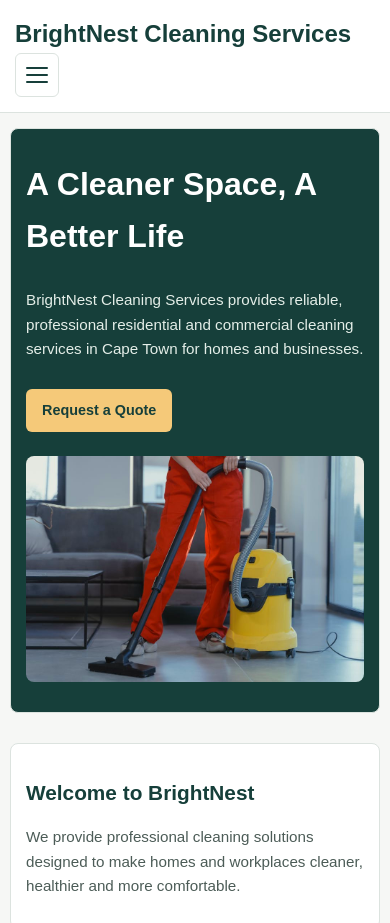
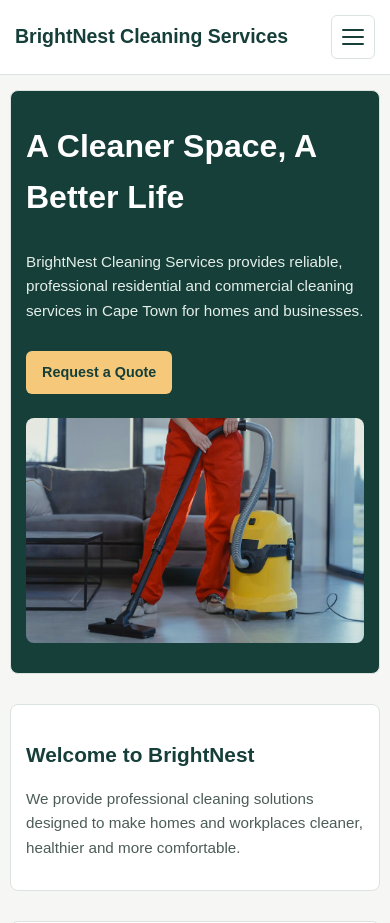
Before and after one commit to noammk24/BrightNest-Cleaning-Services-, a plain HTML site: page index.html in a window 390 px wide. Shown: the top 923 px of the page. Drawn offline with Linux system fonts and the light colour scheme.

Commit message:
Improve mobile header spacing
Add responsive spacing and flexible sizing for the site name and menu toggle to prevent cramped mobile headers.

```diff
--- a/css/style.css
+++ b/css/style.css
@@ -454,10 +454,18 @@ footer a:hover {
         flex-direction: row;
         align-items: center;
         justify-content: space-between;
+        column-gap: 10px;
+    }
+
+    .site-name {
+        flex: 1 1 0;
+        min-width: 0;
+        font-size: clamp(0.95rem, 5vw, 1.25rem);
     }
 
     .menu-toggle {
         display: inline-flex;
+        flex: 0 0 44px;
     }
 
     nav {
@@ -507,10 +515,6 @@ footer a:hover {
 
 /* Small mobile screens */
 @media (max-width: 480px) {
-
-    .site-name {
-        font-size: 1.5rem;
-    }
 
     nav {
         gap: 8px;
```
